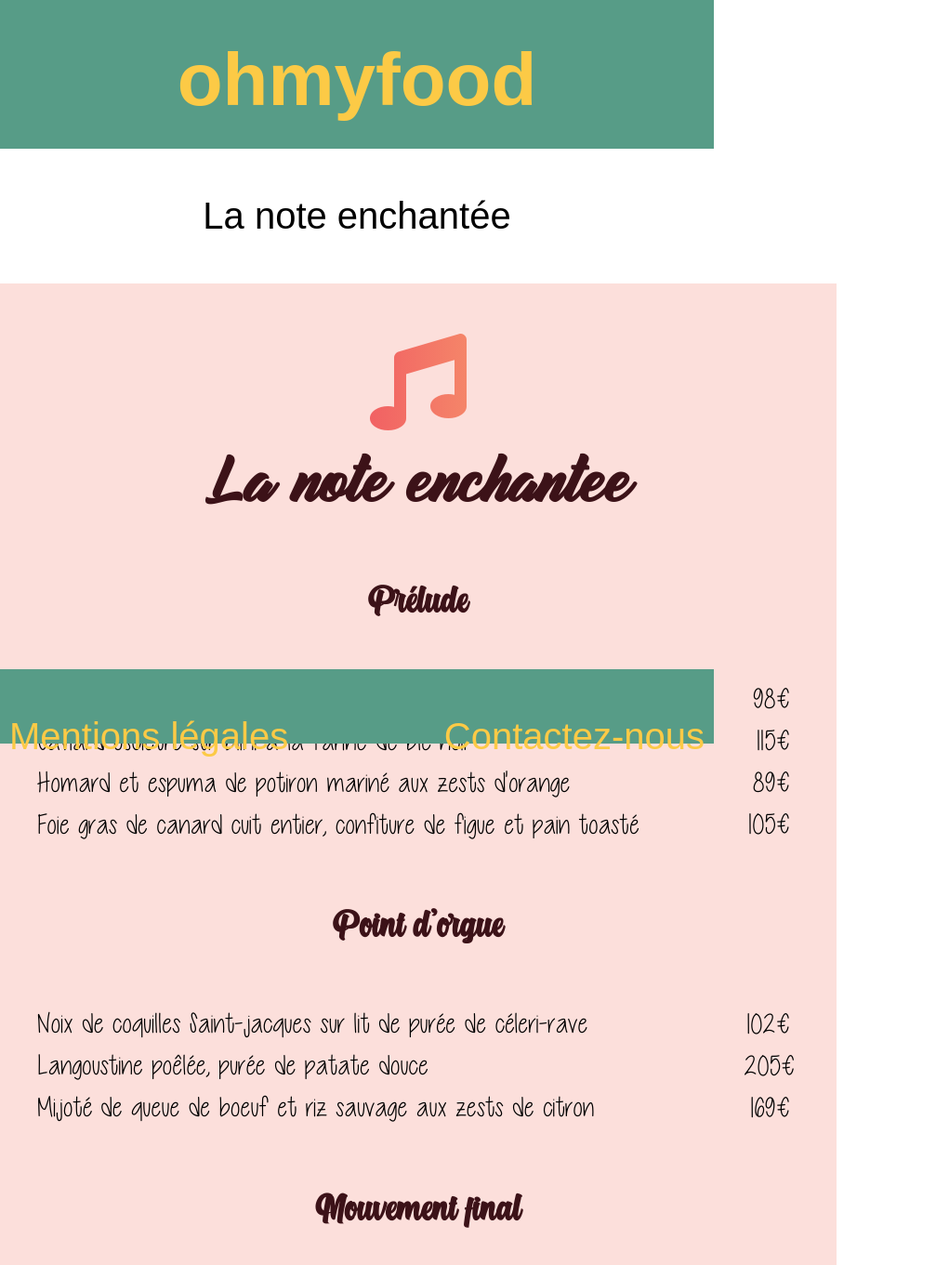
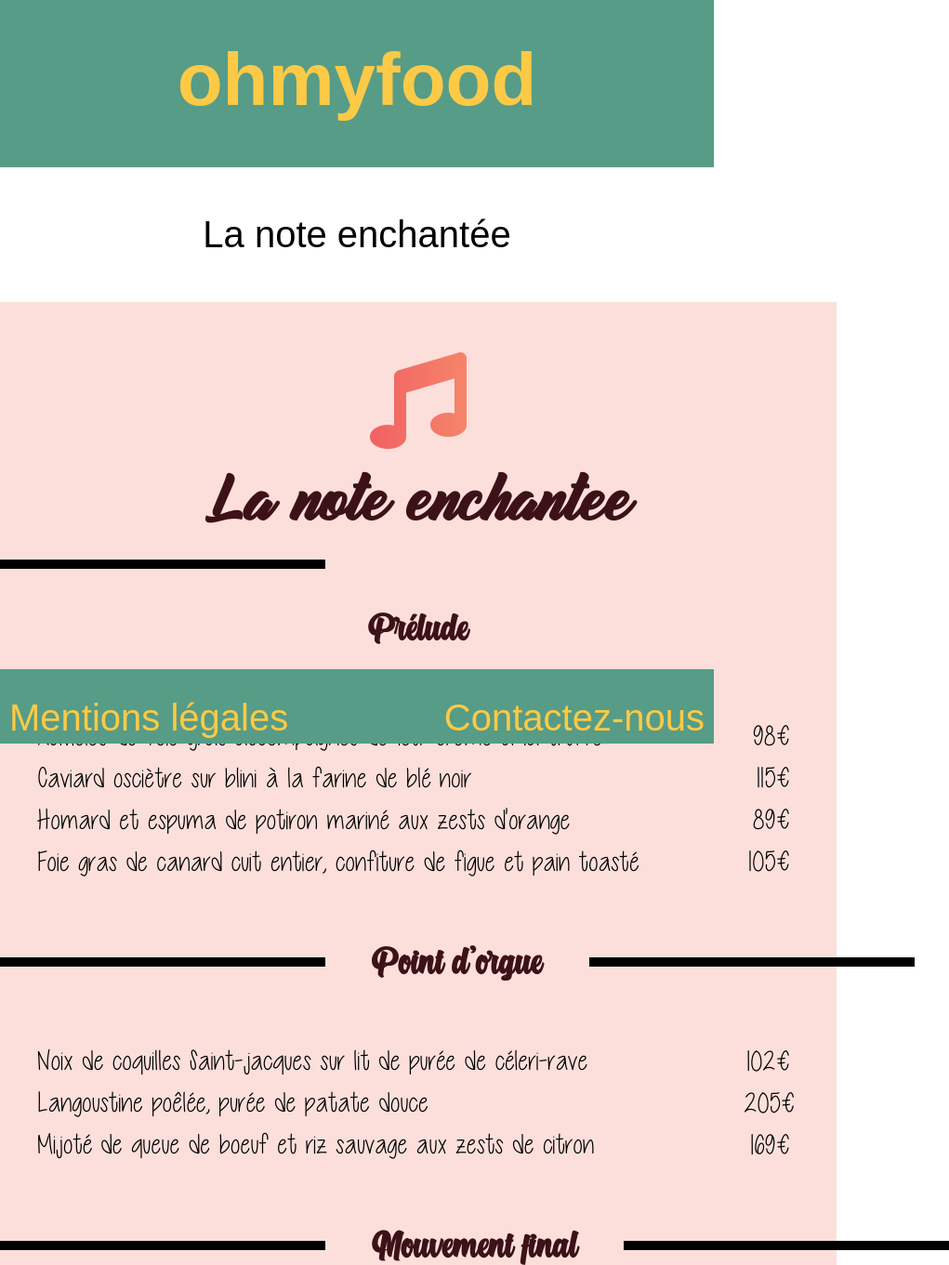
Before and after one commit to Emma9587/Ohmyfood, a website: page P3_Normand_Emmanuelle/menu_1.html in a window 768 px wide. Shown: the top 1361 px of the page at 93% size, 1021 px wide, since content can reach past the window. Drawn offline with Linux system fonts and the light colour scheme; files that its build step writes are made by us from their sources; files whose address does not match are found by name.

Commit message:
css html
html correction chemin lien page
ligne de séparation déco menu

```diff
--- a/P3_Normand_Emmanuelle/menu_1.html
+++ b/P3_Normand_Emmanuelle/menu_1.html
@@ -18,8 +18,10 @@
 
         <article class="menu">
             <i class="fas fa-music fa-5x"></i>
-            <h2>La note enchantée</h2>
-                <h3 class="title">Prélude</h3>
+           <h2>La note enchantée</h2>
+                <div class="line_l"></div>
+                    <h3 class="title">Prélude </h3>
+                <div class="line_r"></div>
                 <div class="col_menu">
                     <ul class="plats">
                         <li>Ravioles de foie gras accompagnés de leur crème à la truffe</li>
@@ -34,7 +36,7 @@
                         <li>105€</li>
                     </ul>
                 </div>
-                <h3 class="title">Point d'orgue</h3>
+                <h3 class="title"><div class="line_l"></div>Point d'orgue<div class="line_r"></div></h3>
                 <div class="col_menu">
                     <ul class="plats">
                         <li>Noix de coquilles Saint-jacques sur lit de purée de céleri-rave</li>
@@ -47,7 +49,7 @@
                         <li>169€</li>
                     </ul>
                 </div>
-                <h3 class="title">Mouvement final</h3>
+                <h3 class="title"><div class="line_l"></div>Mouvement final<div class="line_r"></div></h3>
                     <ul class="plats">
                         <li>Macaron noisette et chocolat, glace au caramel brun et sel de Guérande</li>
                         <li>Baba au rhum revisité avec son coulis de citron</li>
--- a/P3_Normand_Emmanuelle/style.css
+++ b/P3_Normand_Emmanuelle/style.css
@@ -274,6 +274,16 @@ menu, li {
 }
 .menu h2 {
     font-size: 3em;
+}
+.line_l {
+    border-bottom: solid #000 10px;
+    width: 350px;
+    margin-right: 50px;
+}
+.line_r {
+    border-bottom: solid #000 10px;
+    width: 350px;
+    margin-left: 50px;
 }
 
 /*********************/
@@ -694,25 +704,46 @@ section:hover .circle_3 {
 /****************************/
 
 @media (min-width: 640px) and (max-width: 992px) {
-    /*body {
+    body {
         height: 900px;
-    }*/
-    header {
-
     }
     .point {
       padding-left: 650px;
     }
+section:hover .circle_1 {
+        animation-duration: 1s;
+        animation-name: slide;
+        animation-iteration-count: 2;
+        animation-direction: alternate;
+}
+section:hover .circle_2 {
+    transition-delay: 5ms;
+    animation-duration: 1s;
+    animation-name: slide_2;
+    animation-iteration-count: 2;
+    animation-direction: alternate;
+}
+section:hover .circle_3 {
+    transition-delay: 5ms;
+    animation-duration: 1s;
+    animation-name: slide_3;
+    animation-iteration-count: 2;
+    animation-direction: alternate;
+}
     footer{
-        height: 10%;
+       height: 10%;
     }
     .mention{
        margin-right: auto;
        margin-left: 10px;
+       margin-top: 30;
+       padding-top: 0;
+
     }
     .contact{
-
         margin-right: 10px;
+        margin-top: 30;
+        padding-top: 0;
     }
     .nav__link_1, .nav__link_2, .nav__link_3, .nav__link_4 {
         height: 600px;
@@ -726,16 +757,13 @@ section:hover .circle_3 {
         margin-bottom: 20%;
         width: 900px;
     }
-
 }
 
 /******************************/
 /**********responsive*********/
 /****************************/
 
-
-/*@media (min-width: 320px) and (max-width: 640px)*/
-@media (max-width: 640px) {
+@media (min-width: 320px) and (max-width: 640px) {
     header {
         height: 20%;
     }
```
Also changed, not shown: P3_Normand_Emmanuelle/index.html (+4 -4 lines).
